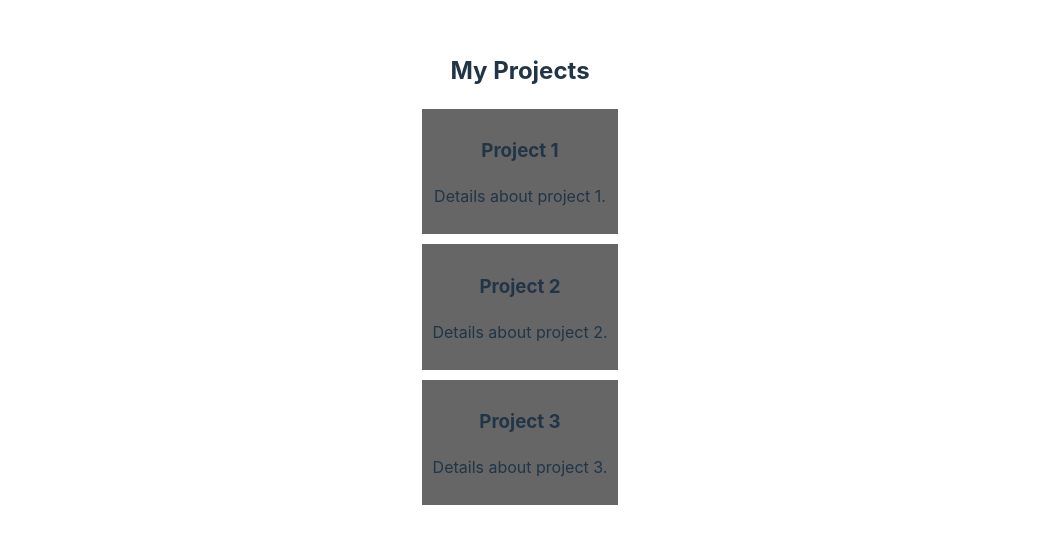
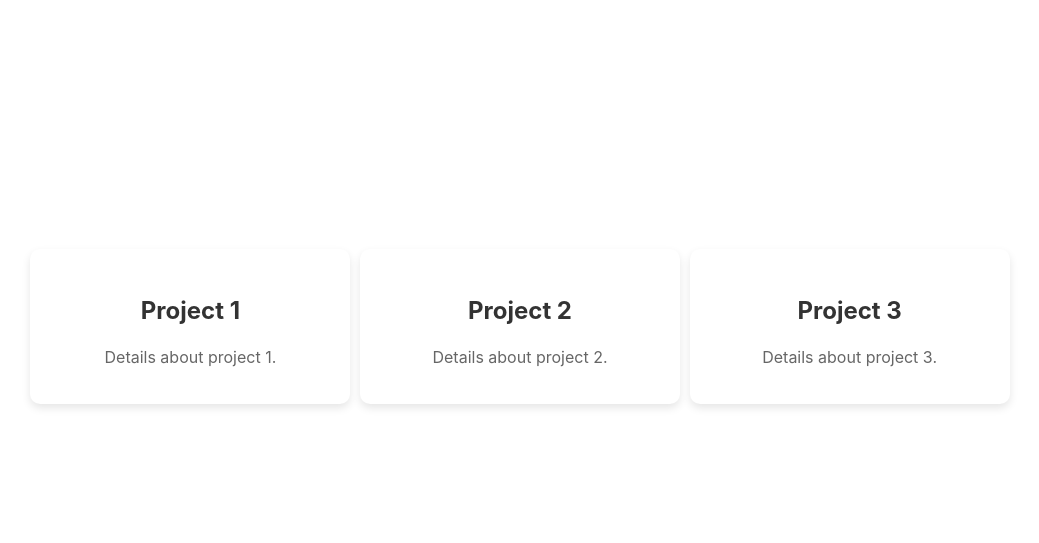
Before and after one commit to Yawshimitsu/Yaw-Page, a React (Vite) app: page /yaw-page/projects in a window 1280 px wide. Shown: the part 121-664 px from the top of the page, without its empty margins (120-1159 px from the left). Built offline with nearby package versions, Linux system fonts and the light colour scheme.

Commit message:
fixed so the picture showed and aligned some stuff

```diff
--- a/src/App.tsx
+++ b/src/App.tsx
@@ -2,6 +2,7 @@ import './App.css';  // Your global CSS for styling
 import About from './components/About';
 import Projects from './components/Projects';
 import Contact from './components/Contact';
+import Home from './components/Home';
 
 const App = () => {
   return (
@@ -12,10 +13,7 @@ const App = () => {
       </header>
 
       {/* Home Section */}
-      <section id="home" className="home-section">
-        <h2>Home</h2>
-        <p>This is the home section, where I introduce myself.</p>
-      </section>
+      <Home /> {/* Replaces the <section id="home"> */}
 
       {/* About Section */}
       <About />
--- a/src/components/Home.tsx
+++ b/src/components/Home.tsx
@@ -1,28 +1,12 @@
 import '../styles/Home.css';
 
+
 const Home = () => {
-  const handleImageLoad = () => {
-    console.log("Image loaded successfully");
-  };
-
-  const handleImageError = () => {
-    console.log("Image failed to load. Check the path or file existence.");
-  };
-
   return (
     <div className="home-container">
       <div className="hero-section">
-        <h1>Welcome to My Portfolio</h1>
-        <img
-          src="/yaw-page/Yavuz.jpg"
-          alt="Portfolio Image"
-          onLoad={handleImageLoad}
-          onError={handleImageError}
-        />
+        <img src="https://yawshimitsu.github.io/yaw-page/Yavuz.jpg" alt="Portfolio Image" />
         <p>I’m a passionate developer, building things that matter.</p>
-        <button className="cta-button">
-          <a href="/yaw-page/about">Learn More</a>
-        </button>
       </div>
     </div>
   );
--- a/src/components/Projects.tsx
+++ b/src/components/Projects.tsx
@@ -1,20 +1,23 @@
-import '../styles/Projects.css';  // If you want specific styles for Projects section
+import '../styles/Projects.css';
 
 const Projects = () => {
   return (
-    <section id="projects" className="projects-section">
+    <section id="projects" className="projects-container">
       <h2>My Projects</h2>
-      <div className="project-item">
+      <div className="projects-grid"> {/* Added grid wrapper */}
+        <div className="project-card">
           <h3>Project 1</h3>
           <p>Details about project 1.</p>
         </div>
-      <div className="project-item">
+        <div className="project-card">
           <h3>Project 2</h3>
           <p>Details about project 2.</p>
         </div>
-      <div className="project-item">
+        <div className="project-card">
           <h3>Project 3</h3>
           <p>Details about project 3.</p>
+        </div>
+        {/* Add more project cards as needed */}
       </div>
     </section>
   );
--- a/src/styles/Home.css
+++ b/src/styles/Home.css
@@ -1,20 +1,9 @@
 .home-container {
-    display: flex;
-    justify-content: center;
-    align-items: center;
-    height: 100vh;
-    background: #f0f0f0;
-    font-family: 'Arial', sans-serif;
+  text-align: center;
+  padding-top: 20px;
+  background: none;
 }
 
-  .hero-section {
-    text-align: center;
-    padding: 40px;
-    background: #007BFF;
-    color: white;
-    border-radius: 8px;
-    box-shadow: 0 5px 15px rgba(0, 0, 0, 0.1);
-  }
 
   .hero-section h1 {
     font-size: 3rem;
@@ -41,9 +30,10 @@
 }
 
   .hero-section img {
-    width: 100%;
-    max-width: 500px;
-    height: auto;
+    width: 150px;
+    height: 150px;
     display: block;
     margin: 0 auto;
+    border-radius: 10%;
+    padding: 0;
 }
--- a/src/styles/Projects.css
+++ b/src/styles/Projects.css
@@ -1,45 +1,71 @@
 .projects-container {
-    padding: 50px;
-    background: #f8f9fa;
+  padding: 40px 0;
+  background: none;
   text-align: center;
+  max-width: 90%; /* Ensures alignment with other sections */
+  margin: 0 auto;
 }
 
+/* Heading Style */
 .projects-container h2 {
-    font-size: 2.5rem;
-    margin-bottom: 30px;
+  font-size: 2rem;
+  color: #ffffff; /* Set to white */
+  margin-bottom: 20px;
+  font-weight: bold;
 }
 
+/* Modern Responsive Grid */
 .projects-grid {
   display: grid;
   grid-template-columns: repeat(auto-fill, minmax(250px, 1fr));
-    gap: 20px;
+  gap: 1.5rem;
+  max-width: 1200px;
+  padding: 0;
+  justify-items: center;
+  margin: 0 auto; /* Centers the grid */
+  transform: translateX(0%); /* Nudges grid slightly to the right */
 }
 
+/* Project Card Styling - Simple, Minimal */
 .project-card {
-    background: #fff;
   padding: 20px;
-    border-radius: 8px;
-    box-shadow: 0 5px 15px rgba(0, 0, 0, 0.1);
+  border-radius: 10px;
+  background: #ffffff;
+  transition: transform 0.3s ease, box-shadow 0.3s ease;
+  text-align: center;
+  box-shadow: 0 4px 8px rgba(0, 0, 0, 0.1);
+  border: none;
+  max-width: 280px;
+  width: 100%;
 }
 
+/* Hover Effect for Project Cards */
+.project-card:hover {
+  transform: translateY(-5px);
+  box-shadow: 0 8px 16px rgba(0, 0, 0, 0.15);
+}
+
+/* Headings and Text within Cards */
 .project-card h3 {
-    font-size: 1.8rem;
+  font-size: 1.5rem;
+  color: #333;
+  margin-bottom: 10px;
 }
 
 .project-card p {
-    font-size: 1.1rem;
+  font-size: 1rem;
   color: #666;
+  margin-bottom: 15px;
 }
 
+/* Link Styling */
 .project-link {
-    display: inline-block;
-    margin-top: 15px;
   color: #007bff;
   text-decoration: none;
-    font-weight: bold;
+  font-weight: 500;
+  transition: color 0.3s ease;
 }
-  .project-item {
-    background-color: #666;
-    padding: 10px;
-    margin: 10px 0;
+
+.project-link:hover {
+  color: #0056b3;
 }
```
Lines whose indentation alone changed are shown as unchanged.
